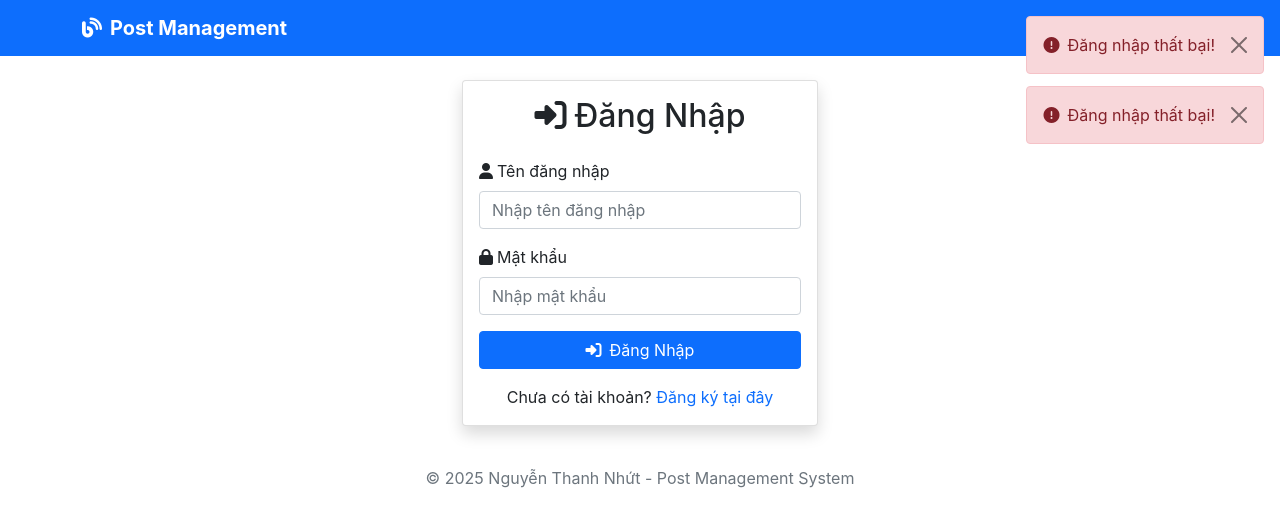
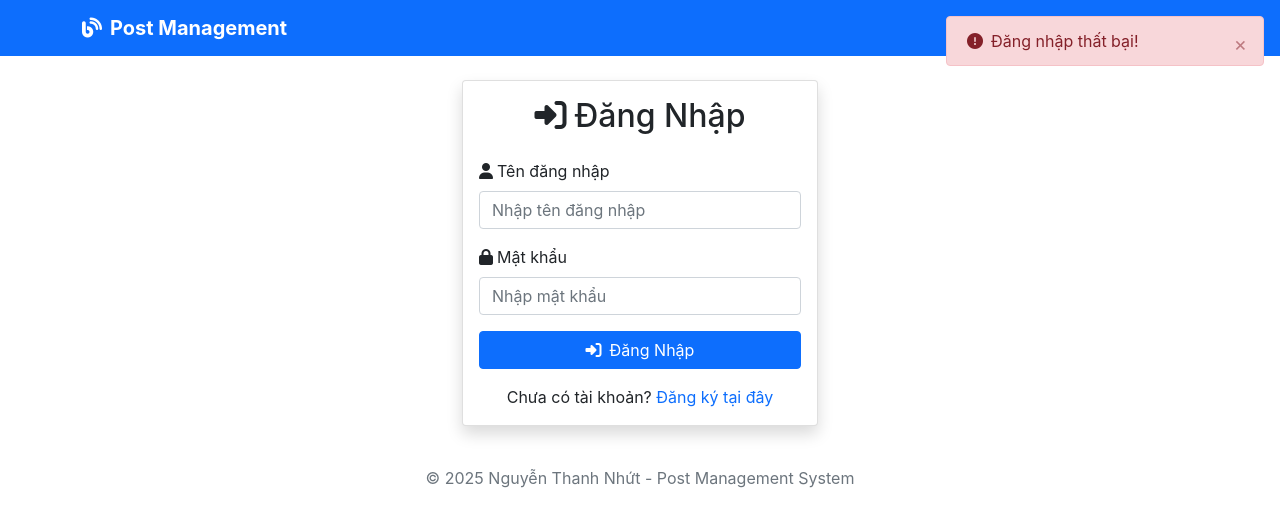
Before and after one commit to NguyenThanhNhut13/NguyenThanhNhut_PostManagementSystem, a React (Vite) app in the folder FrontEnd/: page /login in a window 1280 px wide. Both pictures are taken after typing "Sample", "Sample123" into the empty fields and a click on the button "Đăng Nhập". Shown: the top 526 px of the page. Built offline with nearby package versions, Linux system fonts and the light colour scheme; no server answers.

Commit message:
update toast

```diff
--- a/FrontEnd/src/components/Toast.tsx
+++ b/FrontEnd/src/components/Toast.tsx
@@ -51,10 +51,40 @@ const Toast: React.FC<ToastProps> = ({ id, message, type, duration = 5000, onClo
   }
 
   return (
-    <div className={`alert ${getToastClass()} alert-dismissible fade show toast-notification`} role="alert">
-      <i className={`${getIcon()} me-2`}></i>
-      {message}
-      <button type="button" className="btn-close" onClick={() => onClose(id)} aria-label="Close"></button>
+    <div
+      className={`alert ${getToastClass()} fade show toast-notification`}
+      role="alert"
+      style={{
+        marginBottom: '10px',
+        position: 'relative',
+        padding: '0.75rem 1.25rem'
+      }}
+    >
+      <div className="d-flex justify-content-between align-items-center w-100">
+        <div className="toast-content">
+          <i className={`${getIcon()} me-2`}></i>
+          <span>{message}</span>
+        </div>
+        <button
+          type="button"
+          onClick={() => onClose(id)}
+          style={{
+            position: 'absolute',
+            top: '0.5rem',
+            right: '0.5rem',
+            background: 'transparent',
+            border: 'none',
+            fontSize: '1.25rem',
+            cursor: 'pointer',
+            padding: '0.25rem 0.5rem',
+            color: 'inherit',
+            opacity: '0.5',
+          }}
+          aria-label="Close"
+        >
+          ×
+        </button>
+      </div>
     </div>
   )
 }
--- a/FrontEnd/src/components/ToastContainer.tsx
+++ b/FrontEnd/src/components/ToastContainer.tsx
@@ -15,7 +15,15 @@ const ToastContainer: React.FC = () => {
   }
 
   return (
-    <div className="toast-container position-fixed top-0 end-0 p-3" style={{ zIndex: 1055 }}>
+    <div
+      className="toast-container position-fixed top-0 end-0 p-3"
+      style={{
+        zIndex: 9999,
+        maxWidth: '350px',
+        width: '100%',
+        pointerEvents: 'auto'
+      }}
+    >
       {toasts.map((toast) => (
         <Toast
           key={toast.id}
--- a/FrontEnd/src/services/api.ts
+++ b/FrontEnd/src/services/api.ts
@@ -75,7 +75,6 @@ export const userAPI = {
   getAllUsers: () => api.get("/users"),
   getCurrentUser: () => api.get("/users/me"),
   deleteUser: (id: number) => api.delete(`/users/${id}`),
-  updateUserRole: (id: number, role: string) => api.put(`/users/${id}/role`, { role }),
 }
 
 export default api
--- a/FrontEnd/src/store/slices/toastSlice.ts
+++ b/FrontEnd/src/store/slices/toastSlice.ts
@@ -20,17 +20,30 @@ const toastSlice = createSlice({
   initialState,
   reducers: {
     addToast: (state, action: PayloadAction<Omit<Toast, "id">>) => {
-      const toast: Toast = {
-        ...action.payload,
-        id: Date.now().toString() + Math.random().toString(36).substr(2, 9),
+      // Generate a truly unique ID by combining timestamp and random string
+      const id = `toast-${Date.now()}-${Math.random().toString(36).substring(2, 10)}`;
+
+      // Check for duplicate message (prevents double notifications)
+      const isDuplicate = state.toasts.some(
+        (toast) =>
+          toast.message === action.payload.message &&
+          toast.type === action.payload.type
+      );
+
+      // Only add if not a duplicate
+      if (!isDuplicate) {
+        const toast: Toast = {
+          ...action.payload,
+          id,
+        };
+        state.toasts.push(toast);
       }
-      state.toasts.push(toast)
     },
     removeToast: (state, action: PayloadAction<string>) => {
-      state.toasts = state.toasts.filter((toast) => toast.id !== action.payload)
+      state.toasts = state.toasts.filter((toast) => toast.id !== action.payload);
     },
     clearToasts: (state) => {
-      state.toasts = []
+      state.toasts = [];
     },
   },
 })
--- a/FrontEnd/src/store/slices/userSlice.ts
+++ b/FrontEnd/src/store/slices/userSlice.ts
@@ -38,19 +38,6 @@ export const deleteUser = createAsyncThunk("users/deleteUser", async (id: number
   return id
 })
 
-export const updateUserRole = createAsyncThunk<User, { id: number; role: string }>(
-  "users/updateUserRole",
-  async ({ id, role }) => {
-    const response = await userAPI.updateUserRole(id, role);
-    const result = response.data as {
-      success: boolean;
-      message: string;
-      data: User;
-    };
-    return result.data;
-  },
-)
-
 const userSlice = createSlice({
   name: "users",
   initialState,
@@ -76,12 +63,6 @@ const userSlice = createSlice({
       .addCase(deleteUser.fulfilled, (state, action) => {
         state.users = state.users.filter((user) => user.id !== action.payload)
       })
-      .addCase(updateUserRole.fulfilled, (state, action) => {
-        const index = state.users.findIndex((user) => user.id === action.payload.id)
-        if (index !== -1) {
-          state.users[index] = action.payload
-        }
-      })
   },
 })
 
```
Also changed, not shown: FrontEnd/src/Admin/UserManagement.tsx (+96 -101 lines).
